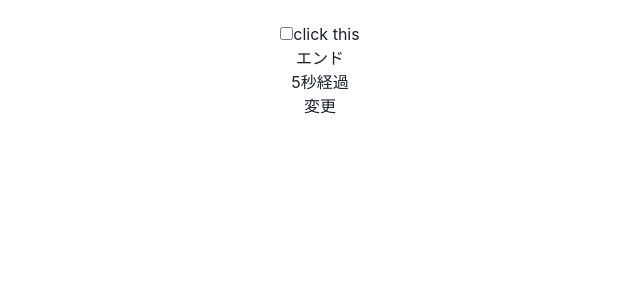
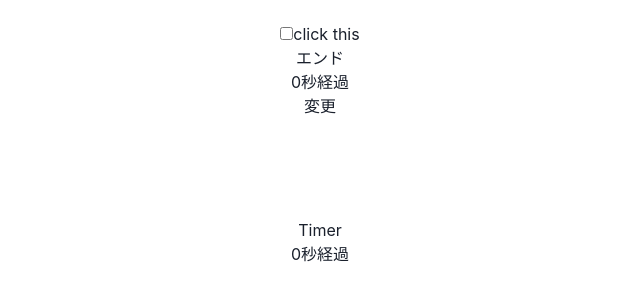
Before and after one commit to kei-1313/react-tutorial, a React (Create React App) app: page / in a window 1280 px wide. Shown: the part 2363-2663 px from the top of the page, without its empty margins (320-960 px from the left). Before the commit the page ends 2581 px from the top, so only its background shows below. Built offline with nearby package versions, Linux system fonts and the light colour scheme.

Commit message:
timerコンポーネント作成

```diff
--- a/src/App.js
+++ b/src/App.js
@@ -10,6 +10,7 @@ import ModalContainer from './component/Modal/ModalContainer';
 import Reducer from './component/Reducer/Reducer';
 import ParentContext from './component/context/ParentContext';
 import Effect from './component/effect/Effect';
+import Timer from './component/effect/Timer';
 
 
 function App() {
@@ -50,6 +51,8 @@ function App() {
       <ParentContext />
 
       <Effect/>
+
+      <Timer/>
     </div>
   );
 }
--- a/src/component/effect/Effect.jsx
+++ b/src/component/effect/Effect.jsx
@@ -1,4 +1,4 @@
-import React, { useEffect, useState } from 'react'
+import React, { useEffect, useLayoutEffect, useState } from 'react'
 
 const End = () => {
   const [time, setTime] = useState(0);
@@ -7,16 +7,20 @@ const End = () => {
 
     let intervalId = null;
 
-    intervalId = window.setInterval(() => {
-      setTime(prev => prev + 1);
-    }, 1000)
-    console.log(intervalId);
+    // intervalId = window.setInterval(() => {
+    //   setTime(prev => prev + 1);
+    // }, 1000)
+    // console.log(intervalId);
     // 依存配列を設定してなければ、コンポーネントが削除された段階で発火
     return() => {
       console.log("end");
-      window.clearInterval(intervalId)
+      // window.clearInterval(intervalId)
       console.log(intervalId);
     }
+  })
+
+  useLayoutEffect(() => {
+    console.log("useLayoutEffect");
   })
   return (
     <>
--- /dev/null
+++ b/src/component/effect/Timer.jsx
@@ -0,0 +1,15 @@
+import React, { useState } from 'react'
+
+const Timer = () => {
+  const [time, setTime] = useState(0);
+  return (
+    <>
+      <div className="tutorial">
+        <h2>Timer</h2>
+        <h3>{time}秒経過</h3>
+      </div>
+    </>
+  )
+}
+
+export default Timer
```
